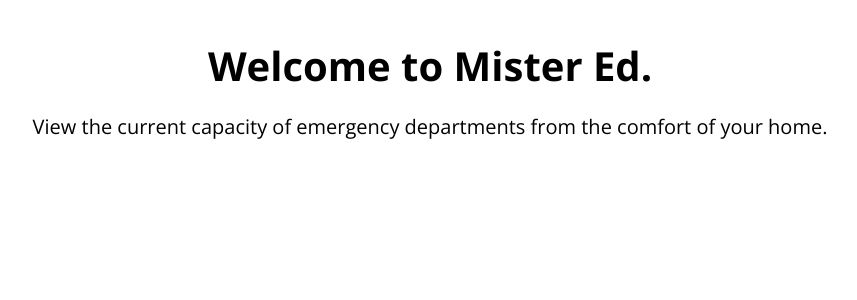
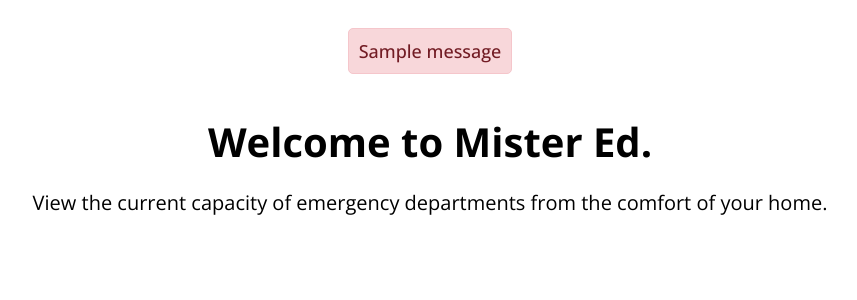
Before and after one commit to SENG-350-2024-fall/Team12, a Flask app: page /dashboard in a window 1280 px wide. Shown: the part 86-386 px from the top of the page, without its empty margins (210-1067 px from the left). Run offline with Flask 3, Linux system fonts and the light colour scheme; a user stored in the database is signed in; tables that the repository leaves empty hold one stand-in row (values such as "Sample post"); one stand-in notice (Sample message) is shown.

Commit message:
flash messages on dashboard

```diff
--- a/static/dashboard.css
+++ b/static/dashboard.css
@@ -89,3 +89,18 @@ button:hover {
 .content-area p {
     font-size: 20px;
 }
+
+.flashed-messages {
+    list-style: none;
+    padding: 0;
+    margin: 10px 0;
+}
+
+.message {
+    background-color: #f8d7da;
+    color: #721c24;
+    border: 1px solid #f5c6cb;
+    padding: 10px;
+    margin-bottom: 10px;
+    border-radius: 5px;
+}
--- a/templates/dashboard.html
+++ b/templates/dashboard.html
@@ -25,6 +25,15 @@
     </header>
 
     <div class="content-area">
+        {% with messages = get_flashed_messages() %}
+            {% if messages %}
+                <ul class="flashed-messages">
+                    {% for message in messages %}
+                        <li class="message">{{ message }}</li>
+                    {% endfor %}
+                </ul>
+            {% endif %}
+        {% endwith %}
         <h2>Welcome to Mister Ed.</h2>
         <p>View the current capacity of emergency departments from the comfort of your home.</p>
     </div>
```
